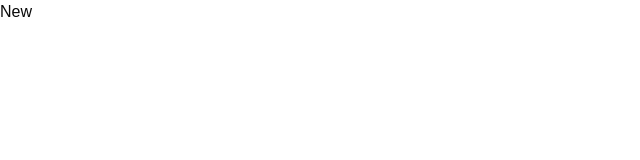
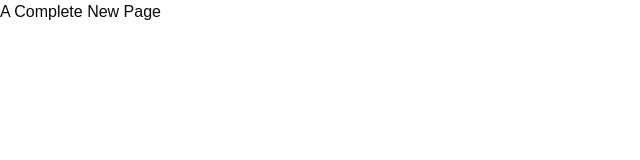
Before and after one commit to FgrReloaded/test-nvm-git, a Next.js app in the folder apps/web/: page /new in a window 1280 px wide. Shown: the top 160 px of the page, without its empty margins (0-640 px from the left). Built offline with nearby package versions, Linux system fonts and the light colour scheme.

Commit message:
test-3 (with multiple stacks and with non conflicing change)

```diff
--- a/apps/web/src/app/new/page.tsx
+++ b/apps/web/src/app/new/page.tsx
@@ -1,3 +1,3 @@
 export default function New() {
-  return <div>New</div>;
+  return <div>A Complete New Page</div>;
 }
```
